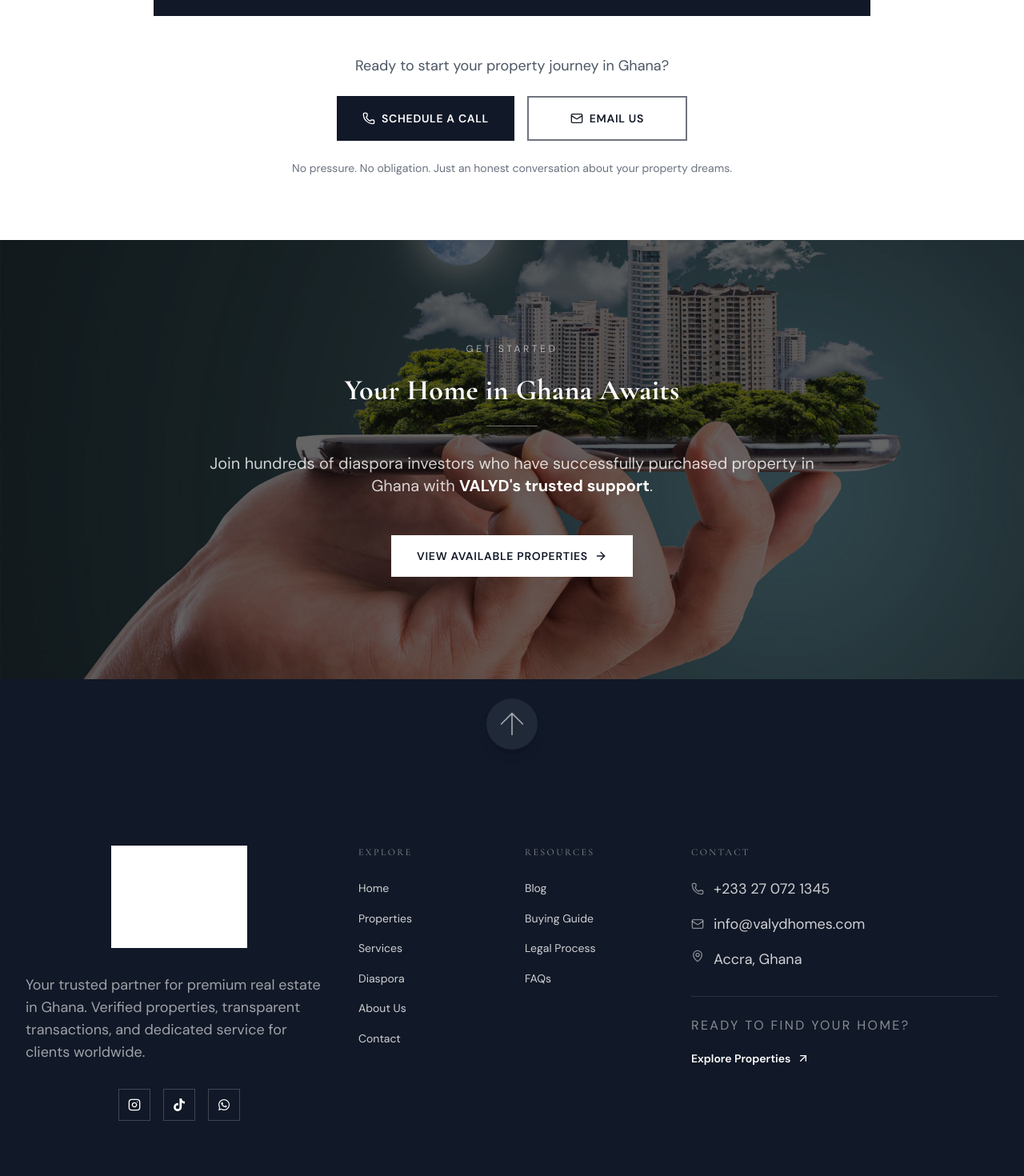
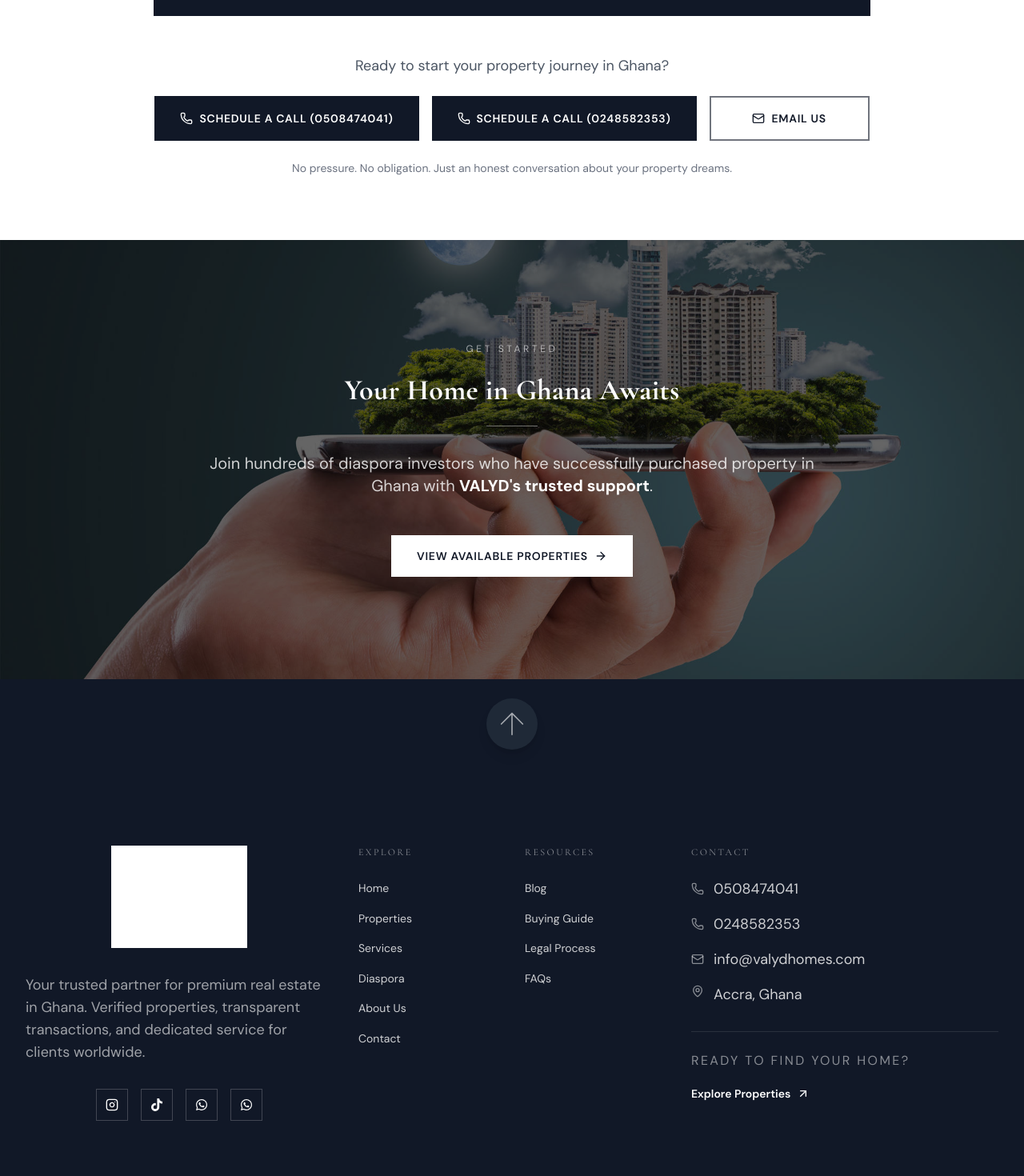
Before and after one commit to strivehardest/valydhomes, a Next.js app: page /diaspora in a window 1280 px wide. Shown: the part 5600-7070 px from the top of the page at 80% size. Built offline with nearby package versions, Linux system fonts and the light colour scheme; no server answers; grey boxes are pictures that could not be loaded.

Commit message:
Add files via upload

```diff
--- a/app/contact/page.tsx
+++ b/app/contact/page.tsx
@@ -47,13 +47,22 @@ export default function ContactPage() {
               </p>
 
               <div className="space-y-6 mb-10">
-                <a href="tel:+233270721345" className="flex items-center gap-4 group">
+                <a href="tel:0508474041" className="flex items-center gap-4 group">
                   <div className="w-12 h-12 border border-gray-200 flex items-center justify-center group-hover:bg-gray-900 group-hover:border-gray-900 transition-all duration-300">
                     <Phone className="w-5 h-5 text-gray-600 group-hover:text-white transition-colors" />
                   </div>
                   <div>
                     <p className="text-sm text-gray-400 uppercase tracking-wider">Phone</p>
-                    <p className="text-gray-900 text-lg font-medium">+233 27 072 1345</p>
+                    <p className="text-gray-900 text-lg font-medium">0508474041</p>
+                  </div>
+                </a>
+                <a href="tel:0248582353" className="flex items-center gap-4 group">
+                  <div className="w-12 h-12 border border-gray-200 flex items-center justify-center group-hover:bg-gray-900 group-hover:border-gray-900 transition-all duration-300">
+                    <Phone className="w-5 h-5 text-gray-600 group-hover:text-white transition-colors" />
+                  </div>
+                  <div>
+                    <p className="text-sm text-gray-400 uppercase tracking-wider">Phone</p>
+                    <p className="text-gray-900 text-lg font-medium">0248582353</p>
                   </div>
                 </a>
 
--- a/app/diaspora/page.tsx
+++ b/app/diaspora/page.tsx
@@ -372,11 +372,18 @@ export default function DiasporaPage() {
               </p>
               <div className="flex flex-col sm:flex-row gap-4 justify-center">
                 <a
-                  href="tel:+233270721345"
+                  href="tel:0508474041"
                   className="px-8 py-4 bg-gray-900 text-white font-semibold text-sm uppercase tracking-wider hover:bg-gray-800 transition-all duration-300 min-w-[200px] flex items-center justify-center gap-2"
                 >
                   <Phone className="h-4 w-4" />
-                  Schedule a Call
+                  Schedule a Call (0508474041)
+                </a>
+                <a
+                  href="tel:0248582353"
+                  className="px-8 py-4 bg-gray-900 text-white font-semibold text-sm uppercase tracking-wider hover:bg-gray-800 transition-all duration-300 min-w-[200px] flex items-center justify-center gap-2"
+                >
+                  <Phone className="h-4 w-4" />
+                  Schedule a Call (0248582353)
                 </a>
                 <Link
                   href="mailto:info@valydhomes.com"
--- a/components/layout/Footer.tsx
+++ b/components/layout/Footer.tsx
@@ -90,7 +90,16 @@ export default function Footer() {
                 <FaTiktok className="h-4 w-4" />
               </a>
               <a
-                href="https://wa.me/233270721345"
+                href="https://wa.me/233508474041"
+                className="w-10 h-10 border border-white/20 flex items-center justify-center hover:bg-white hover:text-gray-900 transition-all duration-300"
+                target="_blank"
+                rel="noopener noreferrer"
+                aria-label="WhatsApp"
+              >
+                <FaWhatsapp className="h-4 w-4" />
+              </a>
+              <a
+                href="https://wa.me/233248582353"
                 className="w-10 h-10 border border-white/20 flex items-center justify-center hover:bg-white hover:text-gray-900 transition-all duration-300"
                 target="_blank"
                 rel="noopener noreferrer"
@@ -154,9 +163,13 @@ export default function Footer() {
           <div className="lg:col-span-4">
             <h4 className="text-xs uppercase tracking-[0.2em] text-white/50 mb-6">Contact</h4>
             <div className="space-y-4 mb-8">
-                <a href="tel:+233270721345" className="flex items-center gap-3 text-white/80 hover:text-white transition-colors text-base md:text-lg">
+                <a href="tel:0508474041" className="flex items-center gap-3 text-white/80 hover:text-white transition-colors text-base md:text-lg">
                 <Phone className="w-4 h-4 text-white/50" />
-                +233 27 072 1345
+                0508474041
+              </a>
+              <a href="tel:0248582353" className="flex items-center gap-3 text-white/80 hover:text-white transition-colors text-base md:text-lg">
+                <Phone className="w-4 h-4 text-white/50" />
+                0248582353
               </a>
                 <a href="mailto:info@valydhomes.com" className="flex items-center gap-3 text-white/80 hover:text-white transition-colors text-base md:text-lg">
                 <Mail className="w-4 h-4 text-white/50" />
--- a/components/layout/Header.tsx
+++ b/components/layout/Header.tsx
@@ -170,9 +170,13 @@ export default function Header() {
                 <div>
                   <p className="text-white/40 text-[10px] uppercase tracking-[0.2em] mb-6">Contact</p>
                   <div className="space-y-4">
-                    <a href="tel:+233270721345" className="flex items-center gap-4 text-white/80 hover:text-white transition-colors group">
+                    <a href="tel:0508474041" className="flex items-center gap-4 text-white/80 hover:text-white transition-colors group">
                       <Phone className="w-4 h-4 text-white/40 group-hover:text-white transition-colors" />
-                      <span className="text-sm">+233 27 072 1345</span>
+                      <span className="text-sm">0508474041</span>
+                    </a>
+                    <a href="tel:0248582353" className="flex items-center gap-4 text-white/80 hover:text-white transition-colors group">
+                      <Phone className="w-4 h-4 text-white/40 group-hover:text-white transition-colors" />
+                      <span className="text-sm">0248582353</span>
                     </a>
                     <a href="mailto:info@valydhomes.com" className="flex items-center gap-4 text-white/80 hover:text-white transition-colors group">
                       <Mail className="w-4 h-4 text-white/40 group-hover:text-white transition-colors" />
--- a/components/sections/IntroSection.tsx
+++ b/components/sections/IntroSection.tsx
@@ -38,11 +38,18 @@ export default function IntroSection() {
                 <span className="text-sm">info@valydhomes.com</span>
               </a>
               <a
-                href="tel:+233270721345"
+                href="tel:0508474041"
                 className="flex items-center gap-3 text-gray-600 hover:text-gray-900 transition-colors"
               >
                 <Phone className="w-4 h-4" />
-                <span className="text-sm">+233 27 072 1345</span>
+                <span className="text-sm">0508474041</span>
+              </a>
+              <a
+                href="tel:0248582353"
+                className="flex items-center gap-3 text-gray-600 hover:text-gray-900 transition-colors"
+              >
+                <Phone className="w-4 h-4" />
+                <span className="text-sm">0248582353</span>
               </a>
             </div>
 
```
